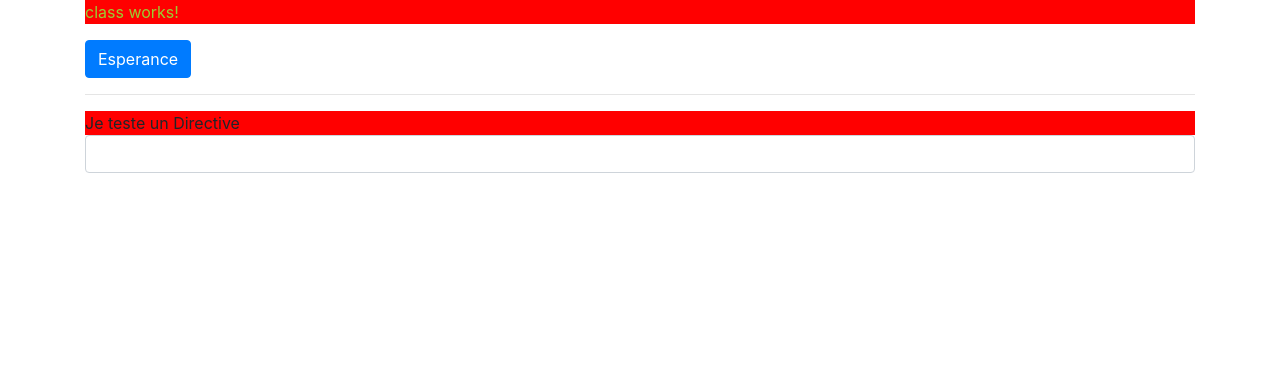
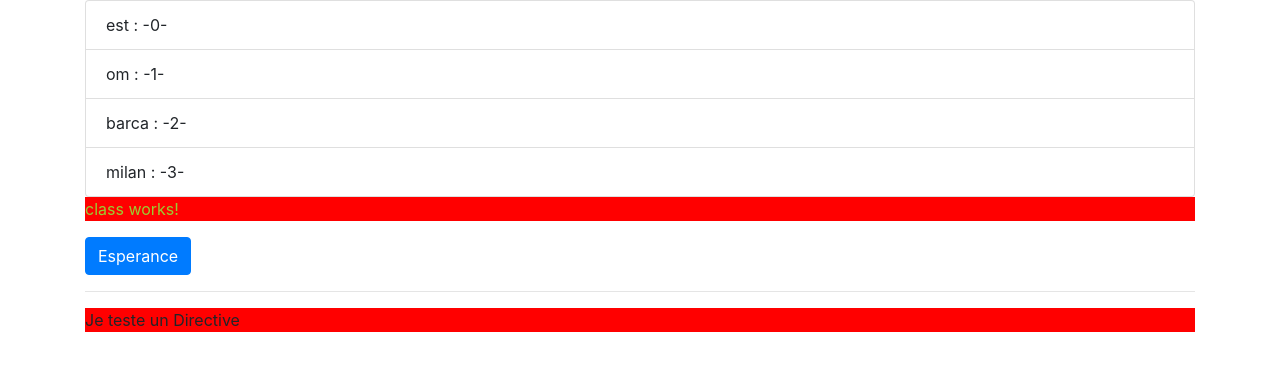
Before and after one commit to Group-ITDevSuccess/CoursAngular, an Angular app in the folder FormaAngular9/: page / in a window 1280 px wide. Shown: the top 370 px of the page. Built offline with nearby package versions, Linux system fonts and the light colour scheme.

Commit message:
Fin pour le directive : NgIf et NgFor

```diff
--- a/FormaAngular9/src/app/directive/class/class.component.html
+++ b/FormaAngular9/src/app/directive/class/class.component.html
@@ -1,3 +1,9 @@
+<ol class="list-group">
+  <li class="list-group-item" *ngFor="let team of teams; let ind = index">
+    {{team}} : -{{ind}}-
+  </li>
+</ol>
+
 <p [ngClass]="{'est': est, 'barca': barca,'milan': milan}">class works!</p>
 
 <button class="btn btn-primary" (click)="changeTeam()">Esperance</button>
@@ -7,4 +13,6 @@
   Je teste un Directive
 </div>
 
-<input type="text" class="form-control" appRainbow>
+<!-- <input *ngIf="show" type="text" class="form-control" appRainbow>
+
+<button class="btn btn-danger" (click)="show = !show">Afficher/Cacher</button> -->
--- a/FormaAngular9/src/app/directive/class/class.component.ts
+++ b/FormaAngular9/src/app/directive/class/class.component.ts
@@ -7,6 +7,12 @@ import { Component, OnInit } from '@angular/core';
 })
 export class ClassComponent implements OnInit {
 
+  teams = [
+    'est',
+    'om',
+    'barca',
+    'milan'
+  ];
   est = true;
   milan= false;
   barca= false;
```
